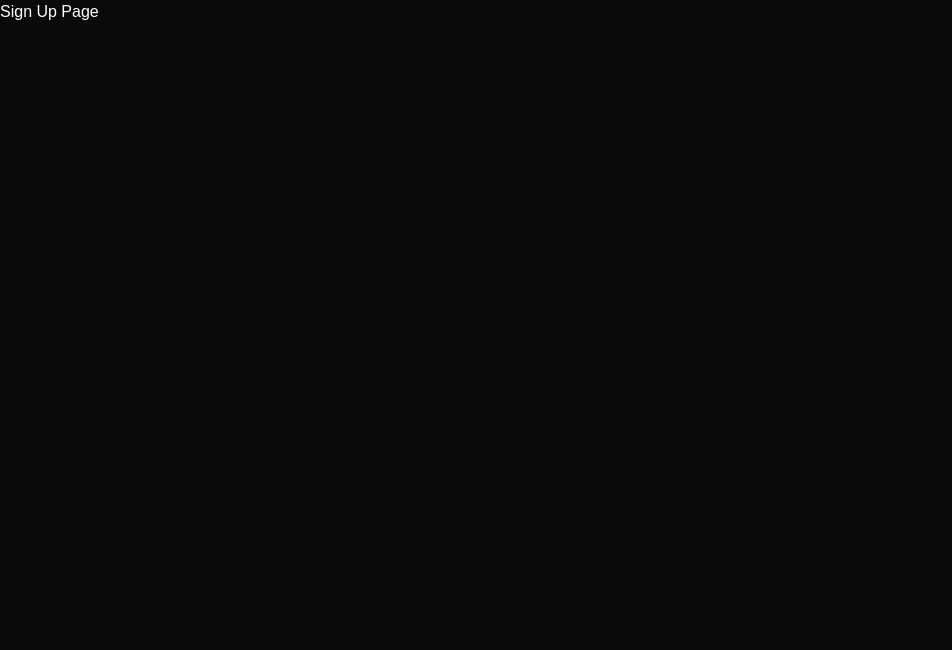
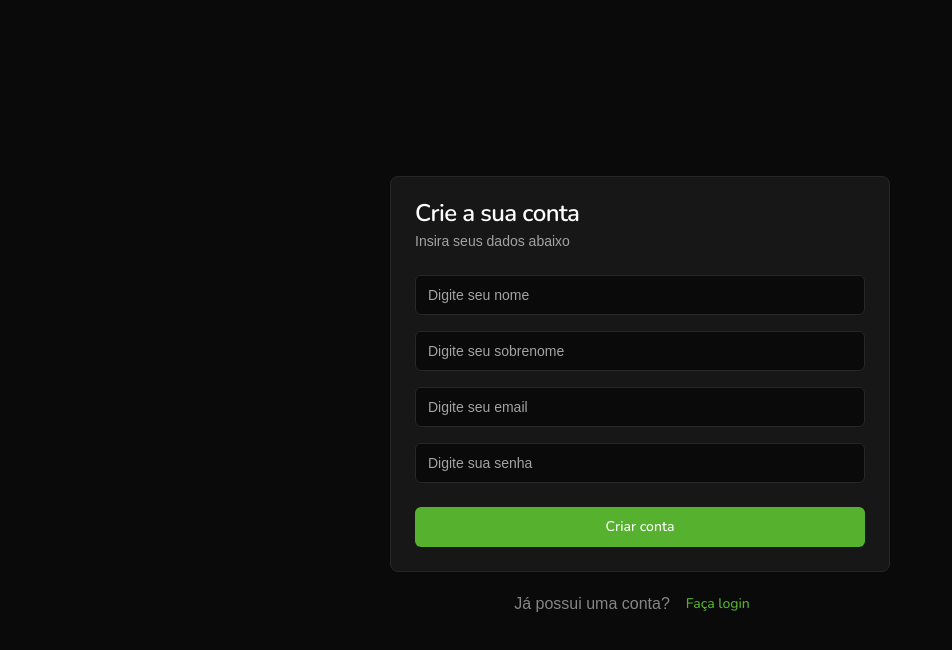
Before and after one commit to marcorezende-12/fsc-fintrack, a React (Vite) app: page /signup in a window 1280 px wide. Shown: the top 650 px of the page, without its empty margins (0-952 px from the left). Built offline with nearby package versions, Linux system fonts and the light colour scheme; a web font is replaced by a local one.

Commit message:
feat: add initial signup page

```diff
--- /dev/null
+++ b/src/components/ui/card.jsx
@@ -0,0 +1,61 @@
+import * as React from 'react'
+
+import { cn } from '@/lib/utils'
+
+const Card = React.forwardRef(({ className, ...props }, ref) => (
+  <div
+    ref={ref}
+    className={cn(
+      'rounded-lg border bg-card text-card-foreground shadow-sm',
+      className
+    )}
+    {...props}
+  />
+))
+Card.displayName = 'Card'
+
+const CardHeader = React.forwardRef(({ className, ...props }, ref) => (
+  <div
+    ref={ref}
+    className={cn('flex flex-col space-y-1.5 p-6', className)}
+    {...props}
+  />
+))
+CardHeader.displayName = 'CardHeader'
+
+const CardTitle = React.forwardRef(({ className, ...props }, ref) => (
+  <div
+    ref={ref}
+    className={cn(
+      'text-2xl font-semibold leading-none tracking-tight',
+      className
+    )}
+    {...props}
+  />
+))
+CardTitle.displayName = 'CardTitle'
+
+const CardDescription = React.forwardRef(({ className, ...props }, ref) => (
+  <div
+    ref={ref}
+    className={cn('text-sm text-muted-foreground', className)}
+    {...props}
+  />
+))
+CardDescription.displayName = 'CardDescription'
+
+const CardContent = React.forwardRef(({ className, ...props }, ref) => (
+  <div ref={ref} className={cn('p-6 pt-0', className)} {...props} />
+))
+CardContent.displayName = 'CardContent'
+
+const CardFooter = React.forwardRef(({ className, ...props }, ref) => (
+  <div
+    ref={ref}
+    className={cn('flex items-center p-6 pt-0', className)}
+    {...props}
+  />
+))
+CardFooter.displayName = 'CardFooter'
+
+export { Card, CardContent,CardDescription, CardFooter, CardHeader, CardTitle }
--- /dev/null
+++ b/src/components/ui/input.jsx
@@ -0,0 +1,20 @@
+import * as React from 'react'
+
+import { cn } from '@/lib/utils'
+
+const Input = React.forwardRef(({ className, type, ...props }, ref) => {
+  return (
+    <input
+      type={type}
+      className={cn(
+        'flex h-10 w-full rounded-md border border-input bg-background px-3 py-2 text-base ring-offset-background file:border-0 file:bg-transparent file:text-sm file:font-medium file:text-foreground placeholder:text-muted-foreground focus-visible:outline-none focus-visible:ring-2 focus-visible:ring-ring focus-visible:ring-offset-2 disabled:cursor-not-allowed disabled:opacity-50 md:text-sm',
+        className
+      )}
+      ref={ref}
+      {...props}
+    />
+  )
+})
+Input.displayName = 'Input'
+
+export { Input }
--- a/src/pages/signup.jsx
+++ b/src/pages/signup.jsx
@@ -1,5 +1,42 @@
+import { Link } from 'react-router'
+
+import { Button } from '@/components/ui/button'
+import {
+  Card,
+  CardContent,
+  CardDescription,
+  CardFooter,
+  CardHeader,
+  CardTitle,
+} from '@/components/ui/card'
+import { Input } from '@/components/ui/input'
+
 const SignupPage = () => {
-  return <h1>Sign Up Page</h1>
+  return (
+    <div className="flex h-screen w-screen flex-col items-center justify-center gap-3">
+      <Card className="w-[500px]">
+        <CardHeader>
+          <CardTitle>Crie a sua conta</CardTitle>
+          <CardDescription>Insira seus dados abaixo</CardDescription>
+        </CardHeader>
+        <CardContent className="space-y-4">
+          <Input placeholder="Digite seu nome" />
+          <Input placeholder="Digite seu sobrenome" />
+          <Input placeholder="Digite seu email" />
+          <Input type="password" placeholder="Digite sua senha" />
+        </CardContent>
+        <CardFooter>
+          <Button className="w-full">Criar conta</Button>
+        </CardFooter>
+      </Card>
+      <div className="flex items-center justify-center">
+        <p className="text-center opacity-50">Já possui uma conta?</p>
+        <Button variant="link" asChild>
+          <Link to="/login">Faça login</Link>
+        </Button>
+      </div>
+    </div>
+  )
 }
 
 export default SignupPage
```
